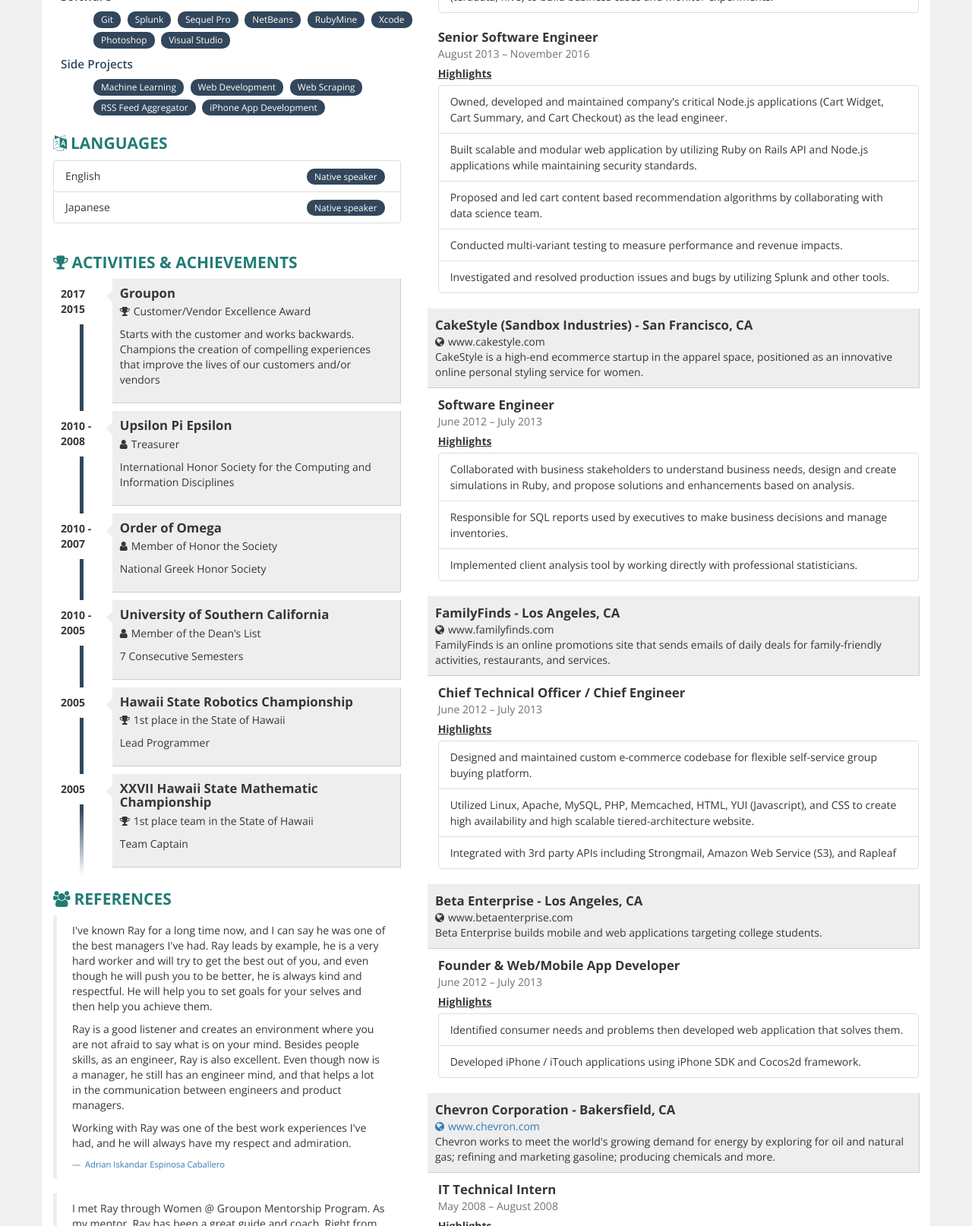
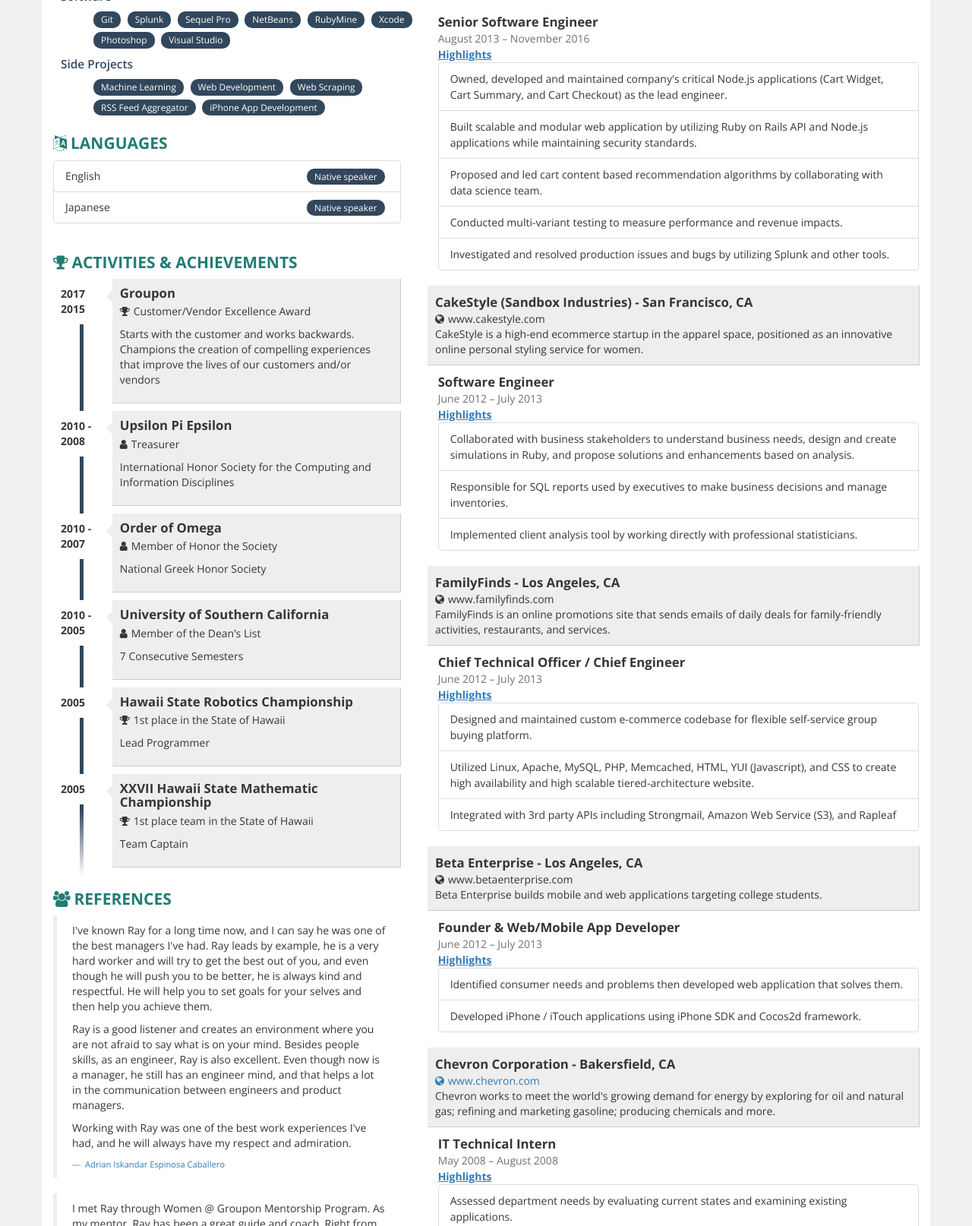
Before and after one commit to rjyamada/rjyamada.github.io, a plain HTML site: page index.html in a window 1280 px wide. Shown: the part 1186-2800 px from the top of the page at 76% size. Drawn offline with nearby package versions, Linux system fonts and the light colour scheme.

Commit message:
update highlight div to a

```diff
--- a/index.html
+++ b/index.html
@@ -320,7 +320,7 @@
                   <div class="profession">Engineering Manager</div>
                   <div class="year">April 2017 - Present</div>
                   <div class="description">
-                    <div class="highlights">Highlights</div>
+                    <a class="highlights">Highlights</a>
                     <ul class="list-group">
                       <li class="list-group-item">Manage the team responsible for customer facing cart pages and micro-services such as shopping cart, product reviews, and product bundling services.</li>
                       <li class="list-group-item">Practice agile development methodologies.</li>
@@ -336,7 +336,7 @@
                   <div class="profession">Product Manager</div>
                   <div class="year">November 2016 - Present</div>
                   <div class="description">
-                    <div class="highlights">Highlights</div>
+                    <a class="highlights">Highlights</a>
                     <ul class="list-group">
                       <li class="list-group-item">Create business proposals and pitch decks to share business ideas and plans.</li>
                       <li class="list-group-item">Prioritize projects by building financial models to estimate ROIs and costing engineering efforts.</li>
@@ -350,7 +350,7 @@
                   <div class="profession">Senior Software Engineer</div>
                   <div class="year">August 2013 – November 2016</div>
                   <div class="description">
-                    <div class="highlights">Highlights</div>
+                    <a class="highlights">Highlights</a>
                     <ul class="list-group">
                       <li class="list-group-item">Owned, developed and maintained company's critical Node.js applications (Cart Widget, Cart Summary, and Cart Checkout) as the lead engineer.</li>
                       <li class="list-group-item">Built scalable and modular web application by utilizing Ruby on Rails API and Node.js applications while maintaining security standards.</li>
@@ -379,7 +379,7 @@
                   <div class="profession">Software Engineer</div>
                   <div class="year">June 2012 – July 2013</div>
                   <div class="description">
-                    <div class="highlights">Highlights</div>
+                    <a class="highlights">Highlights</a>
                     <ul class="list-group">
                       <li class="list-group-item">Collaborated with business stakeholders to understand business needs, design and create simulations in Ruby, and propose solutions and enhancements based on analysis.</li>
                       <li class="list-group-item">Responsible for SQL reports used by executives to make business decisions and manage inventories.</li>
@@ -406,7 +406,7 @@
                   <div class="profession">Chief Technical Officer / Chief Engineer</div>
                   <div class="year">June 2012 – July 2013</div>
                   <div class="description">
-                    <div class="highlights">Highlights</div>
+                    <a class="highlights">Highlights</a>
                     <ul class="list-group">
                       <li class="list-group-item">Designed and maintained custom e-commerce codebase for flexible self-service group buying platform.</li>
                       <li class="list-group-item">Utilized Linux, Apache, MySQL, PHP, Memcached, HTML, YUI (Javascript), and CSS to create high availability and high scalable tiered-architecture website.</li>
@@ -433,7 +433,7 @@
                   <div class="profession">Founder &amp; Web/Mobile App Developer</div>
                   <div class="year">June 2012 – July 2013</div>
                   <div class="description">
-                    <div class="highlights">Highlights</div>
+                    <a class="highlights">Highlights</a>
                     <ul class="list-group">
                       <li class="list-group-item">Identified consumer needs and problems then developed web application that solves them.</li>
                       <li class="list-group-item">Developed iPhone / iTouch applications using iPhone SDK and Cocos2d framework.</li>
@@ -459,7 +459,7 @@
                   <div class="profession">IT Technical Intern</div>
                   <div class="year">May 2008 – August 2008</div>
                   <div class="description">
-                    <div class="highlights">Highlights</div>
+                    <a class="highlights">Highlights</a>
                     <ul class="list-group">
                       <li class="list-group-item">Assessed department needs by evaluating current states and examining existing applications.</li>
                       <li class="list-group-item">Designed functionality and graphic user interface for the new application.</li>
@@ -483,7 +483,7 @@
                   <div class="profession">Sales Associate / Interpreter</div>
                   <div class="year">June 2007 - August 2007</div>
                   <div class="description">
-                    <div class="highlights">Highlights</div>
+                    <a class="highlights">Highlights</a>
                     <ul class="list-group">
                       <li class="list-group-item">Evaluated organizational problems and created proposals to improve the communication system.</li>
                       <li class="list-group-item">Communicated in Japanese to facilitate guests from Japan.</li>
```
